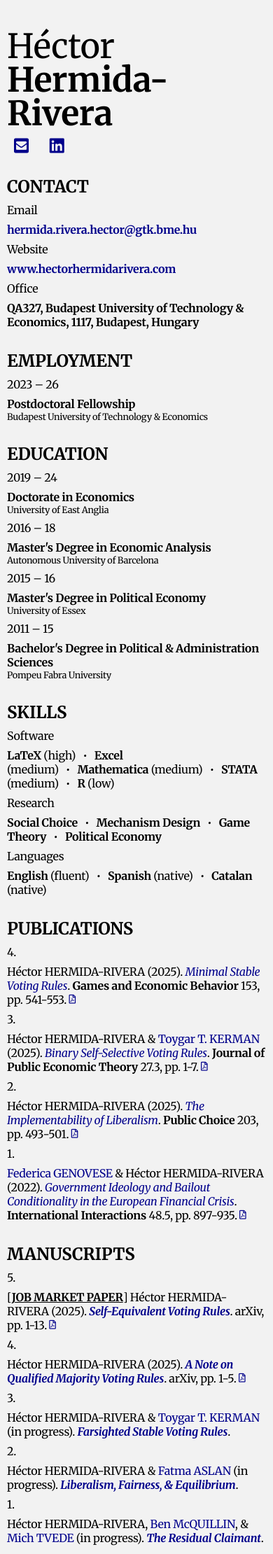
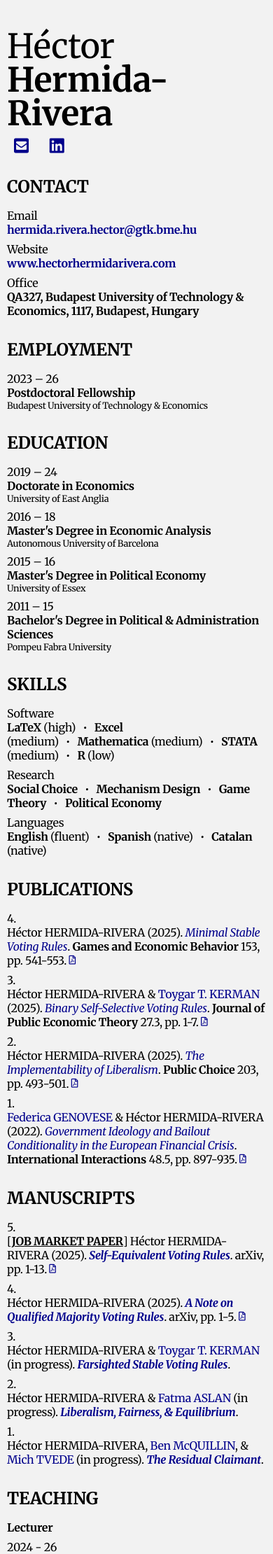
Before and after one commit to HectorHermidaRivera/hectorhermidarivera.github.io, a Jekyll site: the page built from cv.md, in a window 390 px wide. Shown: the top 2220 px of the page at 70% size. Built offline with Jekyll 4.4.1, drawn with Linux system fonts in a browser that asks for light colours; a style sheet for code colours, icons or effects is not loaded.

Commit message:
Update style.css

```diff
--- a/assets/css/style.css
+++ b/assets/css/style.css
@@ -335,14 +335,14 @@ h2.collapsible-link {
   .two-column-3rows {
     display: grid;
     grid-template-columns: 1fr;
-    gap: 8px;
+    gap: 0px;
   }
   .two-column .label,
   .two-column-2rows .label,
   .two-column-3rows .label {
     text-align: left !important;
     width: 100%;
-    margin-top: 0px;
+    margin-top: 8px;
     margin-bottom: 0px;
   }
   .two-column .value,
@@ -377,7 +377,7 @@ h2.collapsible-link {
   .two-column-3rows .value .top-row {
     flex-direction: column;
     align-items: flex-start;
-    gap: 8px;
+    gap: 0px;
     margin: 0;
   }
   .two-column-3rows .value .top-row > * {
```
